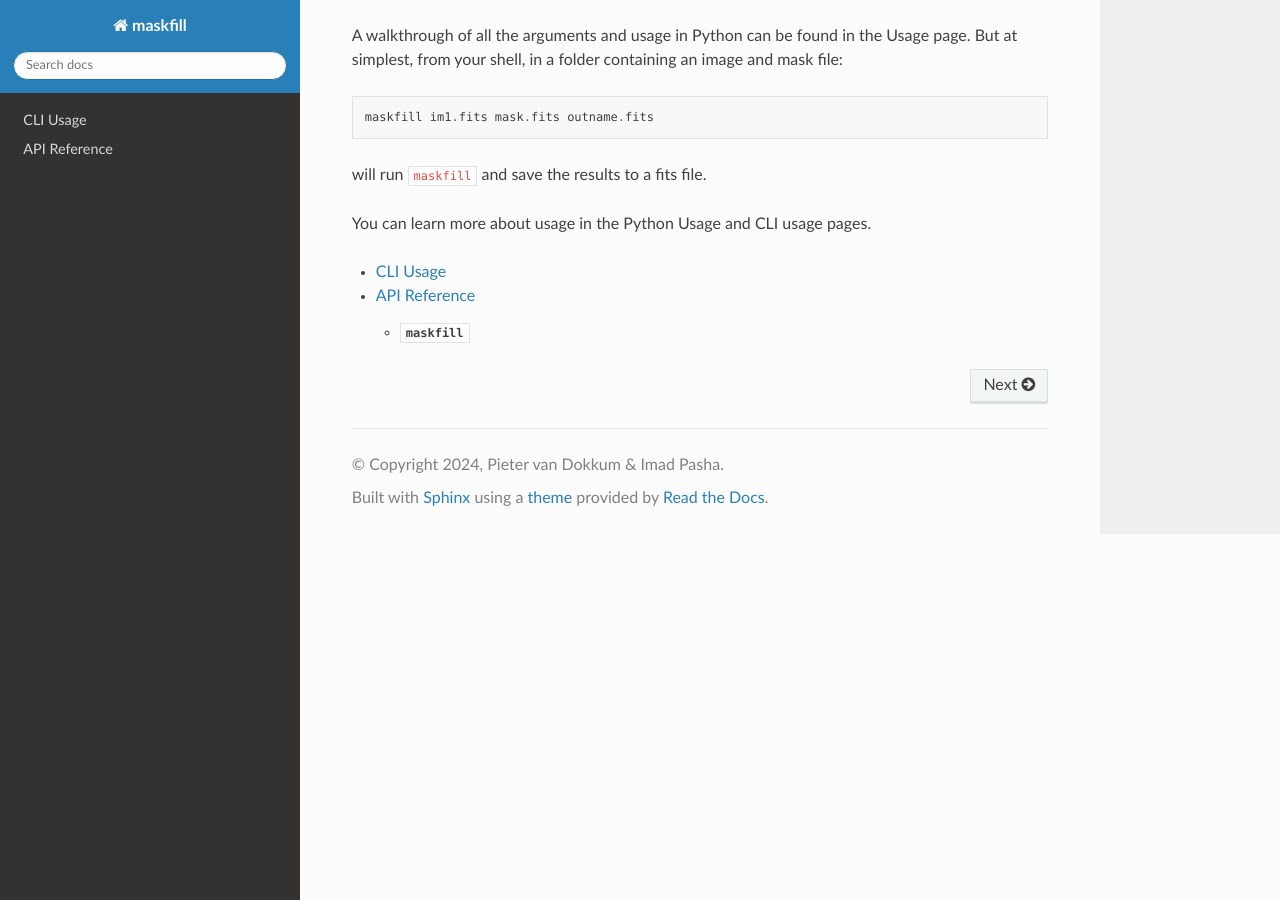
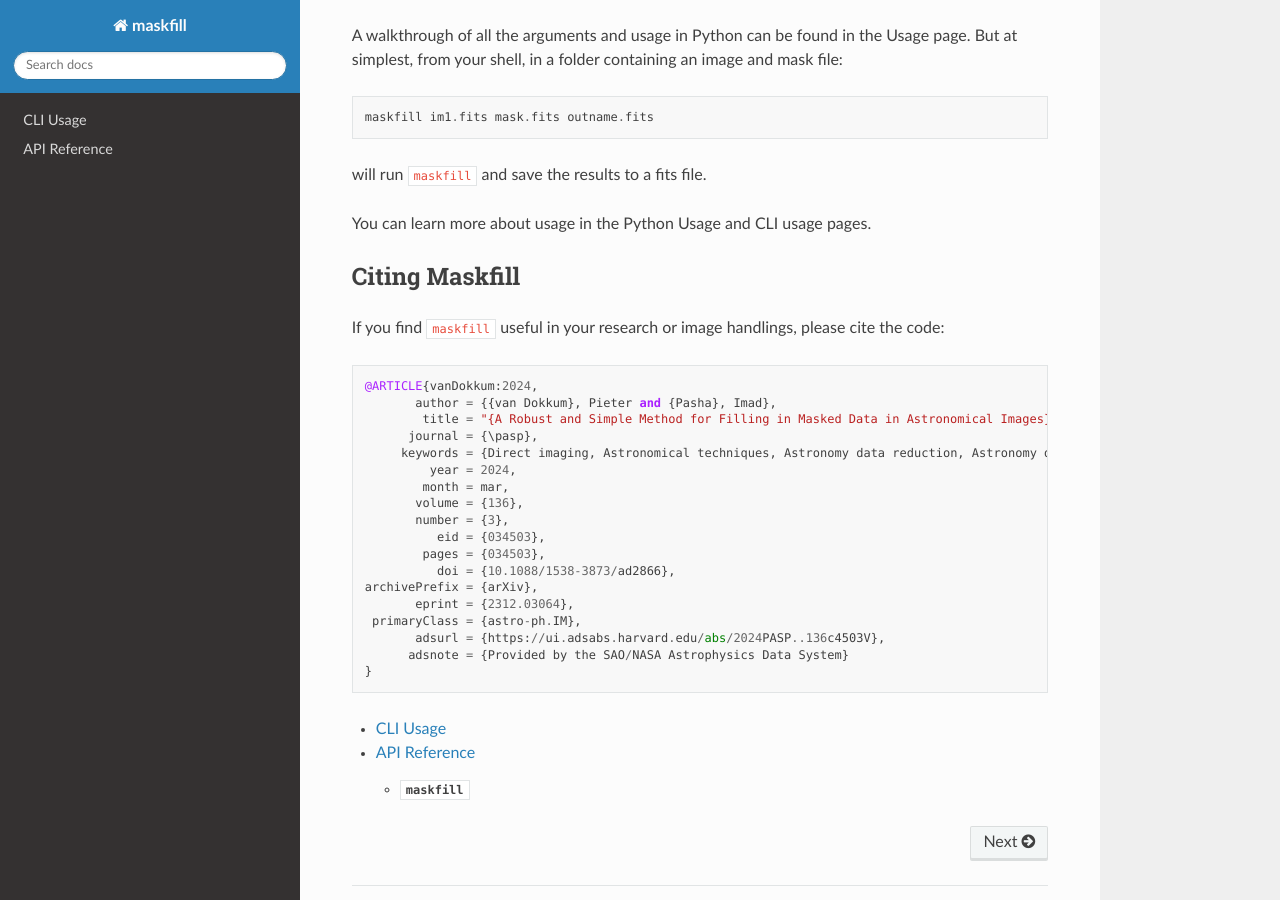
Before and after one commit to dokkum/maskfill, a Sphinx documentation site: the page built from docs/index.md, in a window 1280 px wide and 900 px high, scrolled down 1107 px. Built offline with Sphinx 7.4.7 and the Read the Docs theme 2.0.0, drawn with Linux system fonts in a browser that asks for light colours; pages that are not in the unit, such as notebooks, are missing from menus.

Commit message:
update citation info

````diff
--- a/docs/index.md
+++ b/docs/index.md
@@ -55,6 +55,31 @@ will run `maskfill` and save the results to a fits file.
 
 You can learn more about usage in the Python Usage and CLI usage pages.
 
+## Citing Maskfill
+
+If you find `maskfill` useful in your research or image handlings, please cite the code:
+
+```
+@ARTICLE{vanDokkum:2024,
+       author = {{van Dokkum}, Pieter and {Pasha}, Imad},
+        title = "{A Robust and Simple Method for Filling in Masked Data in Astronomical Images}",
+      journal = {\pasp},
+     keywords = {Direct imaging, Astronomical techniques, Astronomy data reduction, Astronomy data analysis, 387, 1684, 1861, 1858, Astrophysics - Instrumentation and Methods for Astrophysics, Astrophysics - Astrophysics of Galaxies},
+         year = 2024,
+        month = mar,
+       volume = {136},
+       number = {3},
+          eid = {034503},
+        pages = {034503},
+          doi = {10.1088/1538-3873/ad2866},
+archivePrefix = {arXiv},
+       eprint = {2312.03064},
+ primaryClass = {astro-ph.IM},
+       adsurl = {https://ui.adsabs.harvard.edu/abs/2024PASP..136c4503V},
+      adsnote = {Provided by the SAO/NASA Astrophysics Data System}
+}
+```
+
 ```{toctree}
 :maxdepth: 2
 python-usage
````
Also changed, not shown: README.md (+13 -11 lines).
